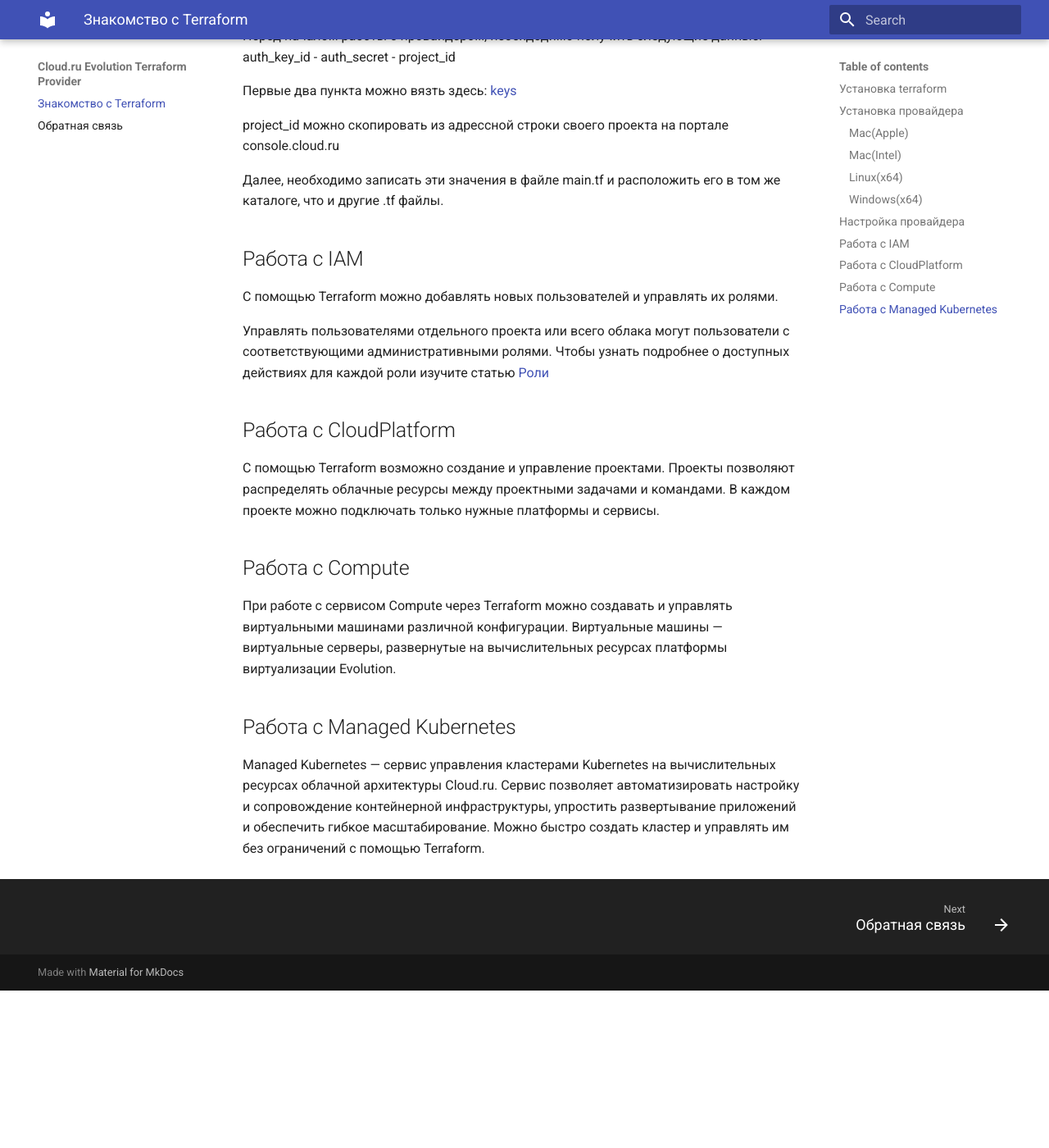
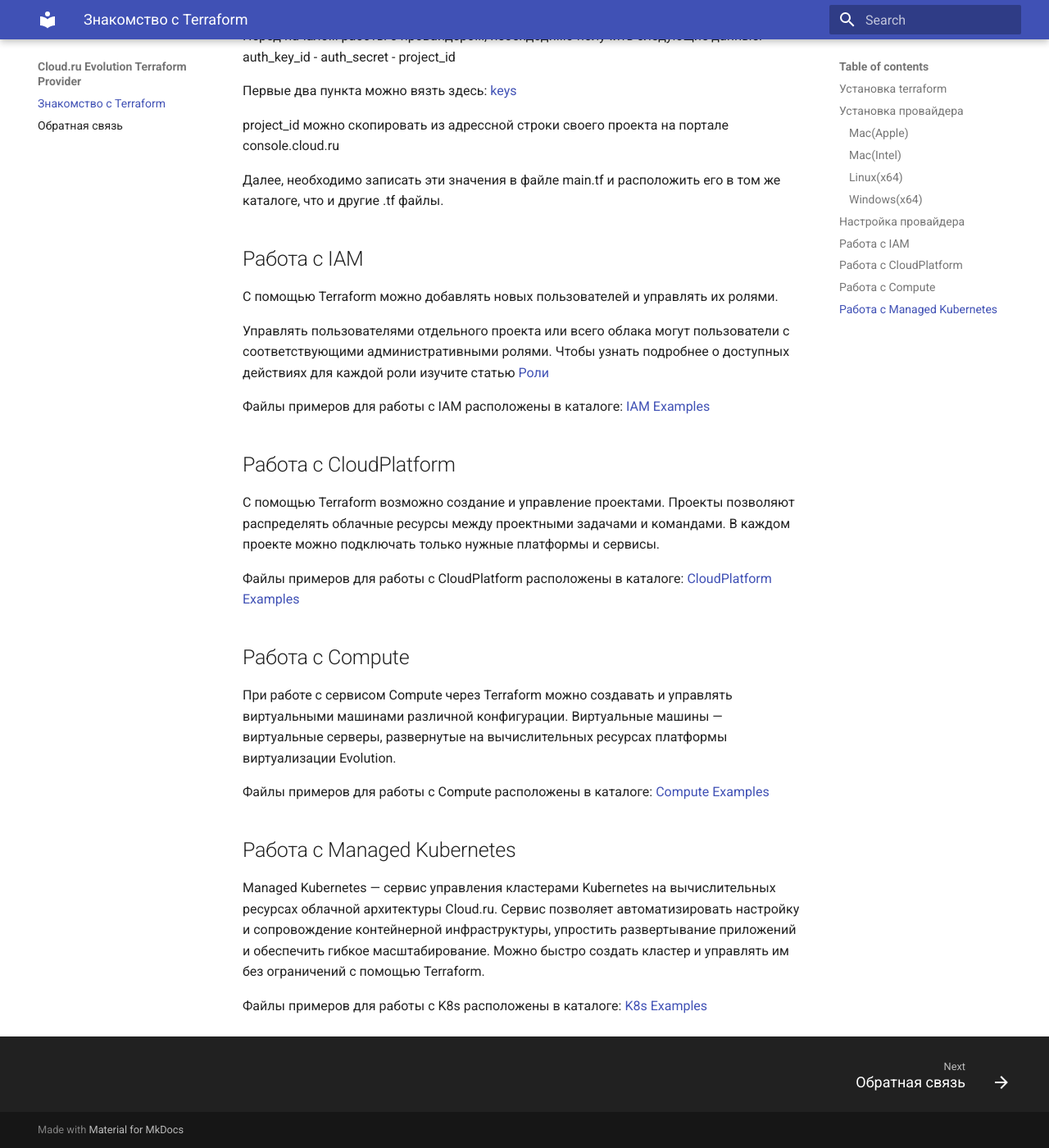
Before and after one commit to CLOUDdotRu/evo-terraform, an MkDocs documentation site: the page built from docs/index.md, in a window 1280 px wide and 1400 px high, scrolled down 1961 px. Shown: the whole window at 82% size. Built offline with MkDocs 1.6.1 and Material for MkDocs 9.7.7, drawn with Linux system fonts in a browser that asks for light colours; before the commit the page ends 3169 px from its top, so only the background shows below that.

Commit message:
Update index.md

```diff
--- a/docs/index.md
+++ b/docs/index.md
@@ -90,13 +90,21 @@
 Управлять пользователями отдельного проекта или всего облака могут пользователи с соответствующими административными ролями.
 Чтобы узнать подробнее о доступных действиях для каждой роли изучите статью [Роли](https://cloud.ru/ru/docs/administration/ug/topics/concepts__roles.html){target=_blank}
 
+Файлы примеров для работы с IAM расположены в каталоге: [IAM Examples](https://github.com/CLOUDdotRu/evo-terraform/tree/main/examples/iam/simple)
+
 ## Работа с CloudPlatform
 С помощью Terraform возможно создание и управление проектами. Проекты позволяют распределять облачные ресурсы между проектными задачами и командами. В каждом проекте можно подключать только нужные платформы и сервисы.
 
+Файлы примеров для работы с CloudPlatform расположены в каталоге: [CloudPlatform Examples](https://github.com/CLOUDdotRu/evo-terraform/tree/main/examples/cloudplatform/simple)
+
 ## Работа с Compute
 При работе с сервисом Compute  через Terraform можно создавать и управлять виртуальными машинами различной конфигурации. Виртуальные машины — виртуальные серверы, развернутые на вычислительных ресурсах платформы виртуализации Evolution.
+
+Файлы примеров для работы с Compute расположены в каталоге: [Compute Examples](https://github.com/CLOUDdotRu/evo-terraform/tree/main/examples/evolution/simple)
 
 ## Работа с Managed Kubernetes
 
 Managed Kubernetes — сервис управления кластерами Kubernetes на вычислительных ресурсах облачной архитектуры Cloud.ru.
 Сервис позволяет автоматизировать настройку и сопровождение контейнерной инфраструктуры, упростить развертывание приложений и обеспечить гибкое масштабирование. Можно быстро создать кластер и управлять им без ограничений с помощью Terraform.
+
+Файлы примеров для работы с K8s расположены в каталоге: [K8s Examples](https://github.com/CLOUDdotRu/evo-terraform/tree/main/examples/k8s)
```
